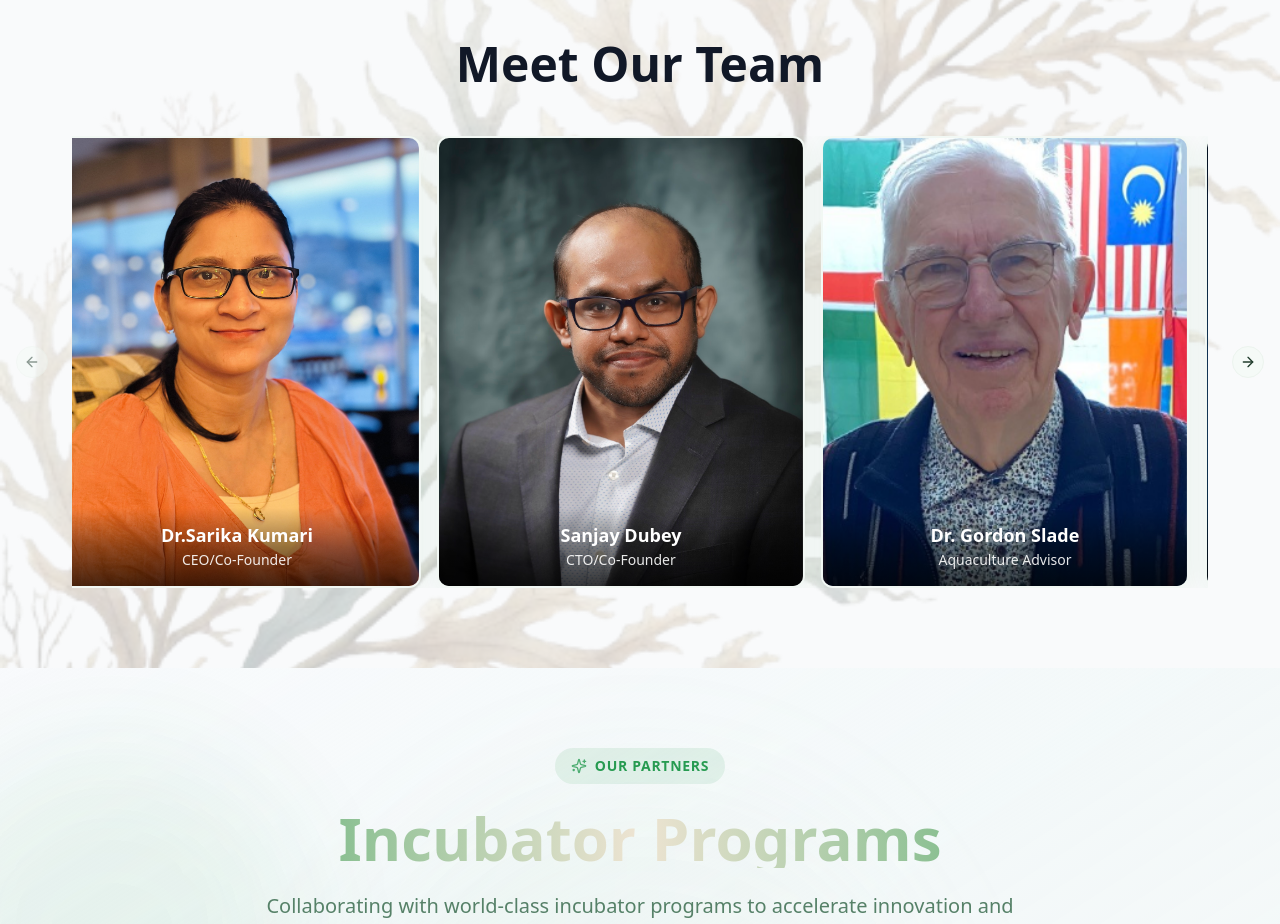
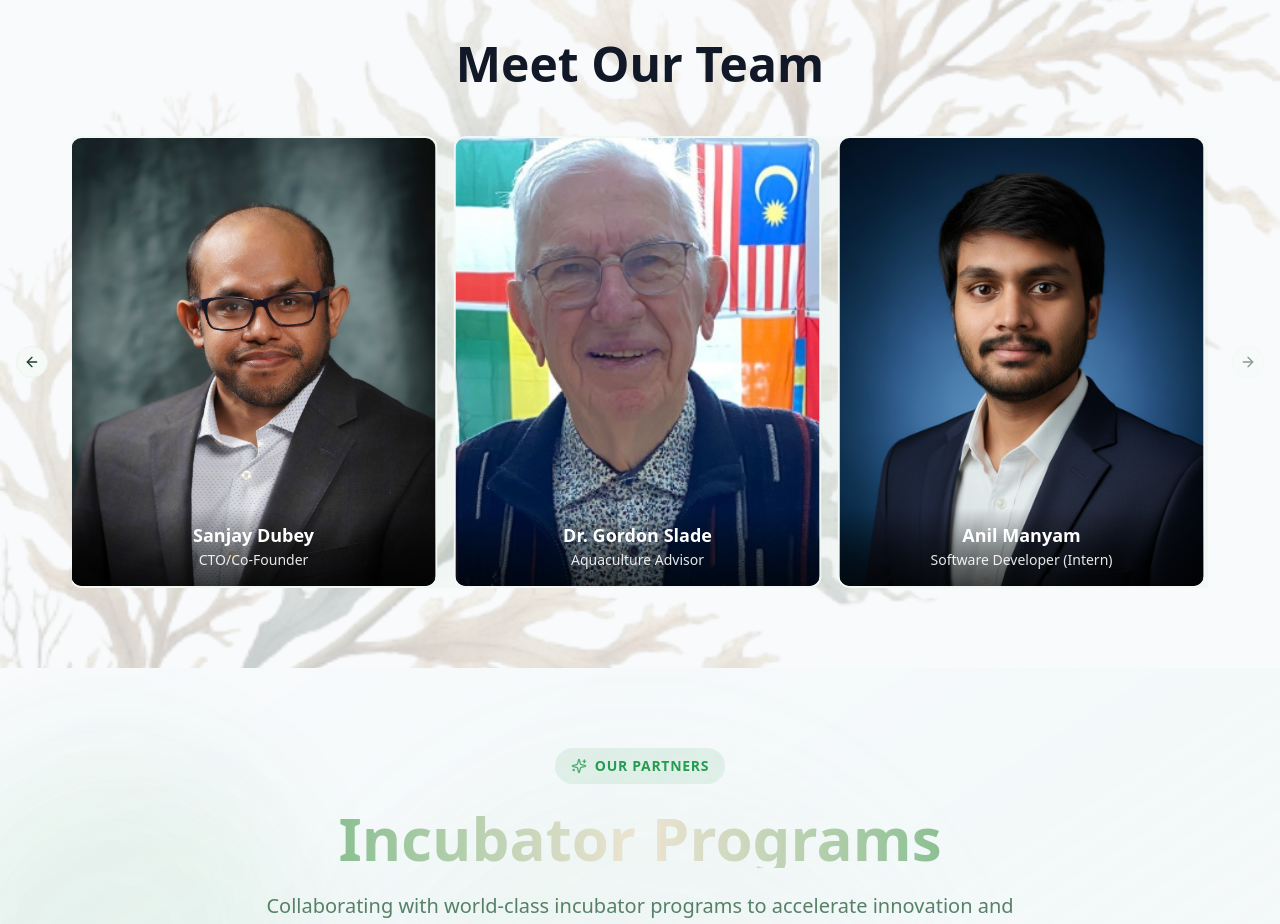
Before and after one commit to Anil-Manyam/BioLabMate, a React (Vite) app in the folder bio-future-labs/: page / in a window 1280 px wide. Shown: the part 1640-2564 px from the top of the page. Built offline with nearby package versions, Linux system fonts and the light colour scheme.

Commit message:
gordan error

```diff
--- a/bio-future-labs/src/components/TeamSection.tsx
+++ b/bio-future-labs/src/components/TeamSection.tsx
@@ -752,7 +752,7 @@
 import { Linkedin, Mail, X } from 'lucide-react';
 import Sanjay from '@/assets/Sanjay.jpg';
 import Sarika from '@/assets/Sarika.jpg';
-import Gordon from '@/assets/Gordon.jpg';
+import Gordon from '@/assets/gordon.jpg';
 import Vaibhav from '@/assets/Vaibhav.jpg';
 import Anil from '@/assets/Anil.jpg';
 import TeamBackground from '@/assets/Team_background.jpg';
@@ -801,14 +801,6 @@
       linkedin: 'https://www.linkedin.com/in/anil-manyam-698662248/',
       email: 'anilmanyam.630@gmail.com'
     },
-    {
-      name: 'Vaibhav Thummar',
-      role: 'Software Engineer(Intern)',
-      bio: 'Software Developer at BioLabMate, creating impactful websites and software solutions while managing web content and digital development.',
-      image: Vaibhav,
-      linkedin: 'https://www.linkedin.com/in/vaibhav-thummar-951498249/',
-      email: 'vaibhav.it178@gmail.com'
-    }
   ];
 
   const [carouselApi, setCarouselApi] = useState<CarouselApi | null>(null);
```
